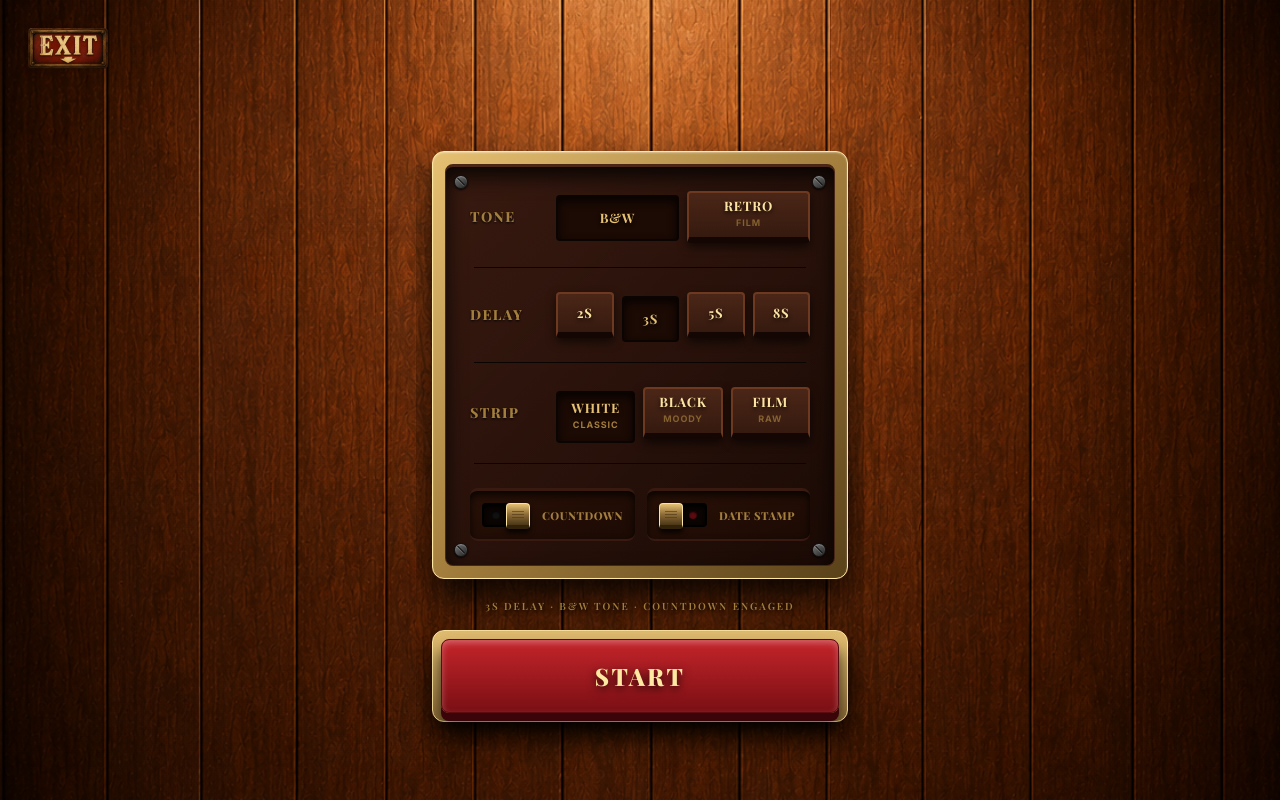
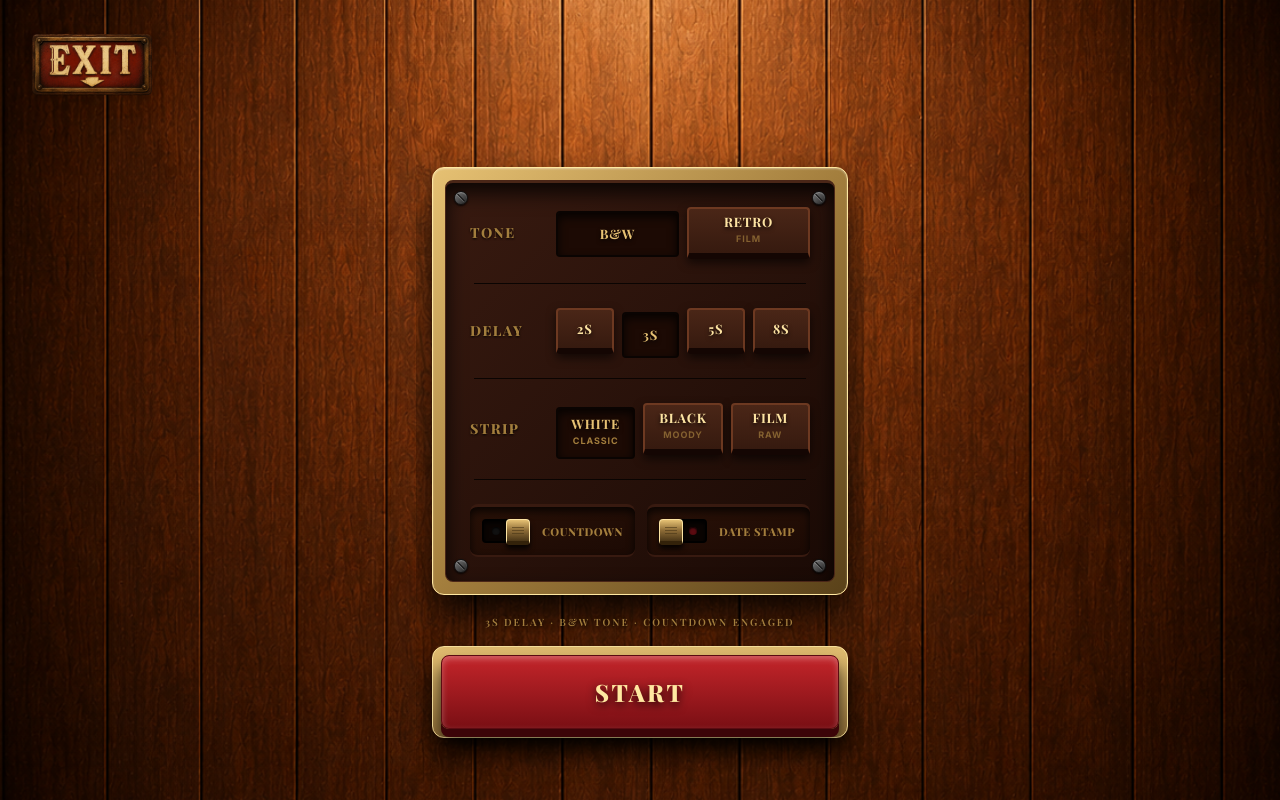
Before and after one commit to abishxk/Photobooth, a React (Vite) app: page / in a window 1280 px wide. Both pictures are taken after a click on the button "Tap to enter the photo booth". Built offline with nearby package versions, Linux system fonts and the light colour scheme; a web font is replaced by a local one.

Commit message:
feat: add SettingsPage component with stylized mechanical controls for configuration

```diff
--- a/src/components/SettingsPage.tsx
+++ b/src/components/SettingsPage.tsx
@@ -38,11 +38,12 @@ export default function SettingsPage() {
         <div className="flex justify-start">
           <motion.button
             onClick={goLanding}
-            className="active:scale-95 transition-transform focus:outline-none drop-shadow-md"
-            whileTap={{ scale: 0.93 }}
+            className="focus:outline-none drop-shadow-lg"
+            whileHover={{ scale: 1.05, transition: { duration: 0.22 } }}
+            whileTap={{ scale: 0.95, transition: { duration: 0.1 } }}
             aria-label="Exit booth"
           >
-            <img src={exitImg} alt="Exit Booth" className="h-12 sm:h-16 w-auto object-contain" />
+            <img src={exitImg} alt="Exit Booth" className="h-16 sm:h-24 w-auto object-contain" />
           </motion.button>
         </div>
       </div>
```
